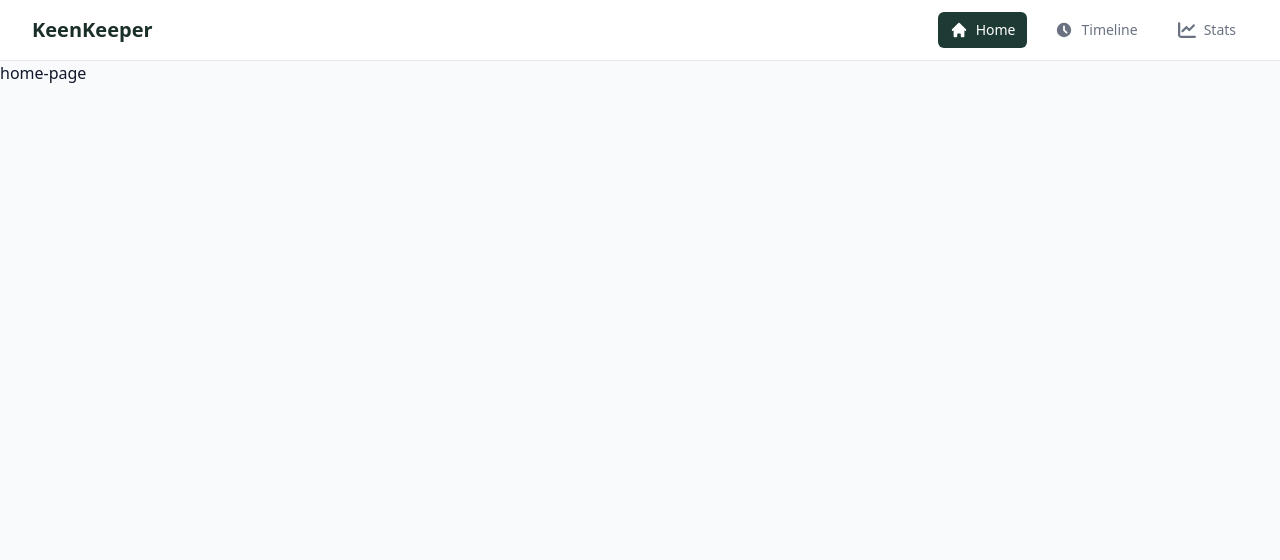
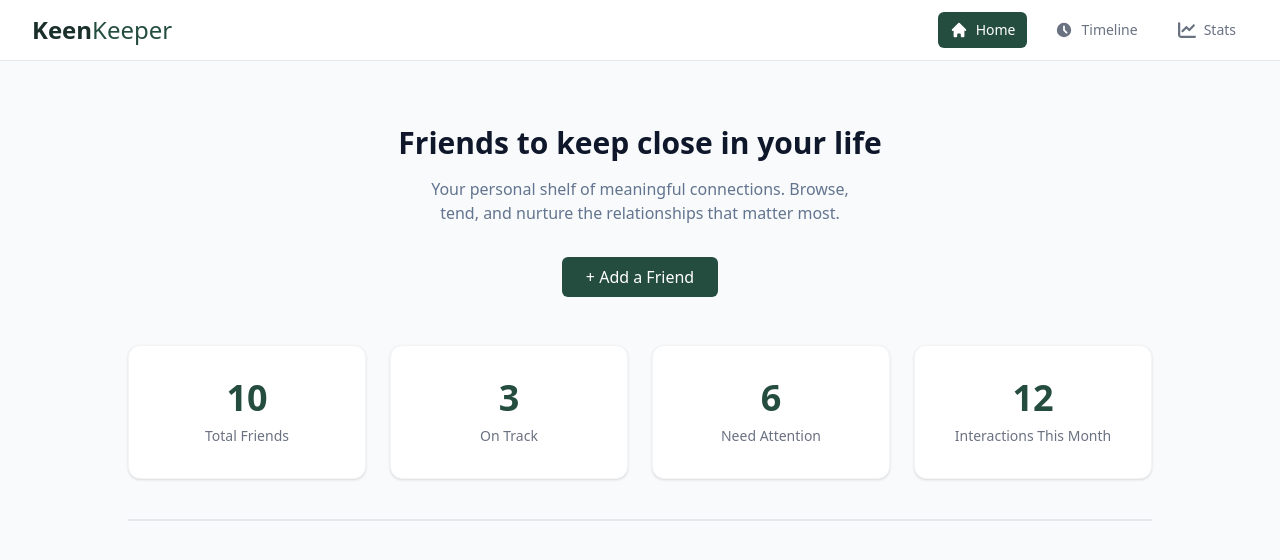
Before and after one commit to fireflyurmi/keen-keeper-project, a Next.js app: page / in a window 1280 px wide. Shown: the top 560 px of the page. Built offline with nearby package versions, Linux system fonts and the light colour scheme.

Commit message:
banner ui has completed

```diff
--- a/src/app/page.js
+++ b/src/app/page.js
@@ -1,7 +1,24 @@
-import Image from "next/image";
+// src/app/page.js
+import Banner from "@/components/homepage/Banner";
+import FriendsCard from "@/components/homepage/FriendsCard";
+import friendsData from "@/data/friendsData"; // আপনার ডাটা ফাইলটি যেখানে রেখেছেন
 
 export default function Home() {
   return (
-    <h2>home-page</h2>
+    <main className="min-h-screen bg-gray-50">
+      <Banner />
+
+
+      {/* <section className="max-w-6xl mx-auto px-4 py-12">
+        <h2 className="text-2xl font-bold mb-8 text-slate-900">Your Friends</h2>
+
+
+        <div className="grid grid-cols-1 sm:grid-cols-2 lg:grid-cols-4 gap-6">
+          {friendsData.map((friend) => (
+            <FriendsCard key={friend.id} friend={friend} />
+          ))}
+        </div>
+      </section> */}
+    </main>
   );
 }
--- a/src/components/homepage/Banner.jsx
+++ b/src/components/homepage/Banner.jsx
@@ -1,11 +1,40 @@
-import React from 'react';
+// src/components/homepage/Banner.jsx
 
-const Banner = () => {
-    return (
-        <div>
-            <h2>banner page</h2>
+export default function Banner() {
+  return (
+    <section className="bg-[#f8fafc] py-16 px-4 text-center">
+      <h1 className="text-3xl font-extrabold text-slate-900 mb-4">
+        Friends to keep close in your life
+      </h1>
+      <p className="text-slate-500 max-w-md mx-auto mb-8">
+        Your personal shelf of meaningful connections. Browse, tend, and nurture the relationships that matter most.
+      </p>
+      <button className="bg-[#244d3f] text-white px-6 py-2 rounded-md font-medium hover:bg-[#152e29] transition-colors mb-12">
+        + Add a Friend
+      </button>
+
+      <div className="grid grid-cols-1 sm:grid-cols-2 lg:grid-cols-4 gap-6 max-w-5xl mx-auto">
+        <div className="bg-white p-8 rounded-xl border border-gray-100 shadow-sm">
+          <div className="text-4xl font-bold text-[#244d3f] mb-2">10</div>
+          <div className="text-gray-500 font-medium text-sm">Total Friends</div>
         </div>
-    );
-};
 
-export default Banner;
+        <div className="bg-white p-8 rounded-xl border border-gray-100 shadow-sm">
+          <div className="text-4xl font-bold text-[#244d3f] mb-2">3</div>
+          <div className="text-gray-500 font-medium text-sm">On Track</div>
+        </div>
+
+        <div className="bg-white p-8 rounded-xl border border-gray-100 shadow-sm">
+          <div className="text-4xl font-bold text-[#244d3f] mb-2">6</div>
+          <div className="text-gray-500 font-medium text-sm">Need Attention</div>
+        </div>
+
+        <div className="bg-white p-8 rounded-xl border border-gray-100 shadow-sm">
+          <div className="text-4xl font-bold text-[#244d3f] mb-2">12</div>
+          <div className="text-gray-500 font-medium text-sm">Interactions This Month</div>
+        </div>
+      </div>
+      <div className="max-w-5xl mx-auto mt-10 border-b-2 border-gray-200"></div>
+    </section>
+  );
+}
--- /dev/null
+++ b/src/components/homepage/FriendsCard.jsx
@@ -0,0 +1,46 @@
+// // src/components/homepage/FriendsCard.jsx
+// "use client"; // যেহেতু এটি UI এর সাথে ইন্টারঅ্যাক্ট করবে
+// import Image from "next/image";
+
+// export default function FriendsCard({ friend }) {
+//   // স্ট্যাটাস অনুযায়ী কালার নির্ধারণ
+//   const getStatusColor = (status) => {
+//     switch (status) {
+//       case "on-track": return "bg-green-100 text-green-700";
+//       case "almost due": return "bg-yellow-100 text-yellow-700";
+//       case "overdue": return "bg-red-100 text-red-700";
+//       default: return "bg-gray-100 text-gray-700";
+//     }
+//   };
+
+//   return (
+//     <div className="bg-white p-6 rounded-2xl border border-gray-100 shadow-sm flex flex-col items-center text-center">
+//       {/* ইমেজ রেন্ডারিং */}
+//       <div className="relative w-20 h-20 mb-4">
+//         <Image
+//           src={friend.picture}
+//           alt={friend.name}
+//           fill
+//           className="rounded-full object-cover"
+//         />
+//       </div>
+
+//       <h3 className="text-lg font-bold text-gray-900">{friend.name}</h3>
+//       <p className="text-xs text-gray-400 mb-3">{friend.days_since_contact}d ago</p>
+
+//       {/* ট্যাগ রেন্ডারিং */}
+//       <div className="flex gap-2 mb-4">
+//         {friend.tags.map((tag, index) => (
+//           <span key={index} className="bg-green-50 text-green-600 text-[10px] font-bold px-2 py-1 rounded uppercase">
+//             {tag}
+//           </span>
+//         ))}
+//       </div>
+
+//       {/* স্ট্যাটাস ব্যাজ */}
+//       <div className={`px-4 py-1 rounded-full text-[10px] font-bold uppercase ${getStatusColor(friend.status)}`}>
+//         {friend.status}
+//       </div>
+//     </div>
+//   );
+// }
--- a/src/components/shared/MyLinks.jsx
+++ b/src/components/shared/MyLinks.jsx
@@ -21,7 +21,7 @@ export default function MyLink({ href, children, iconName }) {
       href={href}
       className={`flex items-center gap-2 px-3 py-2 rounded-md text-sm font-medium transition-all ${
         isActive
-          ? 'bg-[#1e3a34] text-white'
+          ? 'bg-[#244d3f] text-white'
           : 'text-gray-500 hover:bg-gray-100 hover:text-gray-900'
       }`}
     >
--- a/src/components/shared/Navbar.jsx
+++ b/src/components/shared/Navbar.jsx
@@ -10,7 +10,7 @@ export default function Navbar() {
   return (
     <nav className="w-full bg-white border-b border-gray-200 px-4 md:px-8 py-3">
       <div className="max-w-7xl mx-auto flex items-center justify-between">
-        <div className="text-xl font-bold text-[#1a2e2a]">KeenKeeper</div>
+        <div className="text-2xl font-bold text-[#1a2e2a]">Keen<span className='font-medium text-[#244d3f]'>Keeper</span></div>
         <div className="flex items-center gap-1 sm:gap-4">
           {navItems.map((item) => (
             <MyLink key={item.name} href={item.path} iconName={item.iconName}>
```
Also changed, not shown: src/data/friendsData.js (added).
